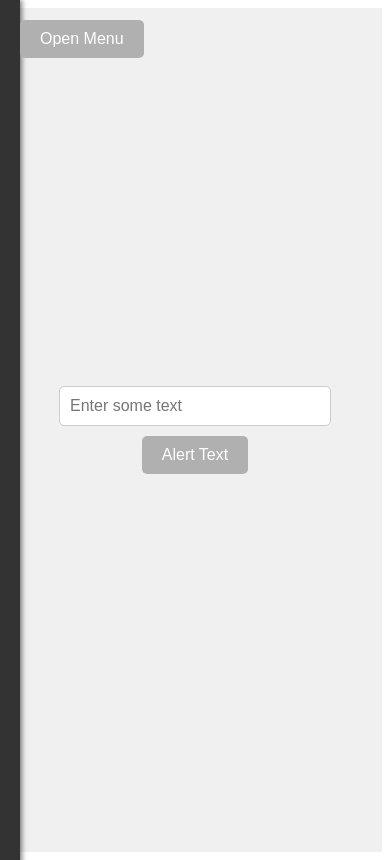
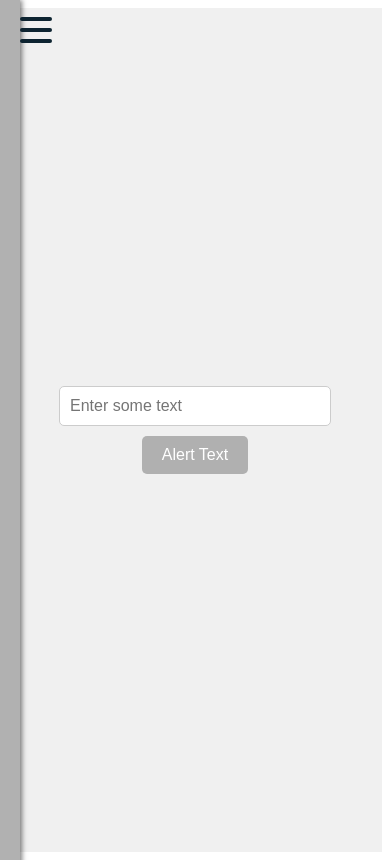
Before and after one commit to BhuvanArn/A.R.E.A, an Angular app in the folder PoC_Frontend/angular_poc/: page / in a window 390 px wide. Built offline with nearby package versions, Linux system fonts and the light colour scheme.

Commit message:
:heavy_plus_sign: Added hamburger menu button

```diff
--- a/PoC_Frontend/angular_poc/src/app/app.component.css
+++ b/PoC_Frontend/angular_poc/src/app/app.component.css
@@ -1,81 +1,3 @@
-/* Wrapper to position menu and button */
-.menu-wrapper {
-    position: fixed;
-    /* Keep the menu fixed at the side */
-    top: 0;
-    left: 0;
-    height: 100%;
-    background-color: #f0f0f0;
-    z-index: 999;
-    /* Make sure it stays on top of other elements */
-}
-
-/* Sliding menu styles */
-.menu {
-    position: absolute;
-    top: 0;
-    left: -250px;
-    /* Hidden off-screen initially */
-    width: 250px;
-    height: 100%;
-    background-color: #333;
-    /* Dark grey background */
-    color: white;
-    transition: left 0.3s ease;
-    /* Smooth slide-in/out effect */
-    padding: 20px 10px;
-    box-shadow: 2px 0 5px rgba(0, 0, 0, 0.5);
-}
-
-.menu.open {
-    left: 0;
-    /* Slide in */
-}
-
-/* Menu item styles */
-.menu ul {
-    list-style: none;
-    padding: 0;
-    margin: 0;
-}
-
-.menu li {
-    margin: 15px 0;
-}
-
-.menu li a {
-    text-decoration: none;
-    color: white;
-    font-size: 18px;
-}
-
-.menu li a:hover {
-    color: #ff9900;
-    /* Highlight color on hover */
-}
-
-/* Toggle button styles */
-.menu-toggle {
-    position: fixed;
-    /* Position it fixed on the top-left */
-    top: 20px;
-    left: 20px;
-    padding: 10px 20px;
-    font-size: 16px;
-    border: none;
-    border-radius: 5px;
-    background-color: #b0b0b0;
-    /* Light grey */
-    color: white;
-    cursor: pointer;
-    z-index: 1000;
-}
-
-.menu-toggle:hover {
-    background-color: #8a8a8a;
-    /* Darker grey */
-}
-
 /* Center container styles */
 .center-container {
     display: flex;
@@ -102,7 +24,7 @@ input {
     width: 250px;
 }
 
-button {
+.send-input {
     padding: 10px 20px;
     font-size: 16px;
     border: none;
@@ -112,6 +34,6 @@ button {
     cursor: pointer;
 }
 
-button:hover {
+.send-input:hover {
     background-color: #8a8a8a;
 }
--- a/PoC_Frontend/angular_poc/src/app/app.component.html
+++ b/PoC_Frontend/angular_poc/src/app/app.component.html
@@ -1,4 +1,12 @@
 <div class="menu-wrapper">
+  <button class="menu-toggle" (click)="toggleMenu()">
+    <div class="hamburger-lines">
+      <span class="line line1"></span>
+      <span class="line line2"></span>
+      <span class="line line3"></span>
+    </div>
+    <!-- {{ menuOpen ? 'Close Menu' : 'Open Menu' }} -->
+  </button>
   <div class="menu" [class.open]="menuOpen">
     <ul>
       <li><a href="#">Option 1</a></li>
@@ -6,14 +14,11 @@
       <li><a href="#">Option 3</a></li>
     </ul>
   </div>
-  <button class="menu-toggle" (click)="toggleMenu()">
-    {{ menuOpen ? 'Close Menu' : 'Open Menu' }}
-  </button>
 </div>
 
 <div class="center-container">
   <div class="input-container">
     <input [(ngModel)]="userInput" placeholder="Enter some text" />
-    <button (click)="onButtonClick()">Alert Text</button>
+    <button class="send-input" (click)="onButtonClick()">Alert Text</button>
   </div>
 </div>
--- /dev/null
+++ b/PoC_Frontend/angular_poc/src/app/menu.css
@@ -0,0 +1,102 @@
+.menu-wrapper {
+    position: fixed;
+    top: 0;
+    left: 0;
+    height: 100%;
+    background-color: #f0f0f0;
+    z-index: 999;
+}
+
+.menu {
+    position: absolute;
+    top: 0;
+    left: -250px;
+    width: 250px;
+    height: 100%;
+    background-color: #b1b1b1;
+    color: white;
+    transition: left 0.3s ease;
+    padding: 20px 10px;
+    box-shadow: 2px 0 5px rgba(0, 0, 0, 0.5);
+}
+
+.menu.open {
+    left: 0;
+}
+
+.menu ul {
+    list-style: none;
+    padding: 0;
+    margin: 0;
+}
+
+.menu li {
+    margin: 15px 0;
+}
+
+.menu li a {
+    text-decoration: none;
+    color: white;
+    font-size: 18px;
+}
+
+.menu li a:hover {
+    color: #ff9900;
+    /* Highlight color on hover */
+}
+
+/*
+.menu-toggle {
+    position: fixed;
+    top: 20px;
+    left: 20px;
+    width: 40px;
+    height: 30px;
+    background: none;
+    border: none;
+    cursor: pointer;
+    z-index: 1001;
+    display: flex;
+    flex-direction: column;
+    justify-content: space-between;
+    align-items: center;
+    padding: 0;
+}
+*/
+
+
+
+.hamburger-lines {
+    display: block;
+    height: 26px;
+    width: 32px;
+    position: absolute;
+    top: 17px;
+    left: 20px;
+    z-index: 2;
+    display: flex;
+    flex-direction: column;
+    justify-content: space-between;
+}
+
+.hamburger-lines .line {
+    display: block;
+    height: 4px;
+    width: 100%;
+    border-radius: 10px;
+    background: #0e2431;
+}
+
+.hamburger-lines .line1 {
+    transform-origin: 0% 0%;
+    transition: transform 0.4s ease-in-out;
+}
+
+.hamburger-lines .line2 {
+    transition: transform 0.2s ease-in-out;
+}
+
+.hamburger-lines .line3 {
+    transform-origin: 0% 100%;
+    transition: transform 0.4s ease-in-out;
+}
--- a/PoC_Frontend/angular_poc/src/styles.css
+++ b/PoC_Frontend/angular_poc/src/styles.css
@@ -1 +1,2 @@
 /* You can add global styles to this file, and also import other style files */
+@import './app/menu.css';
```
